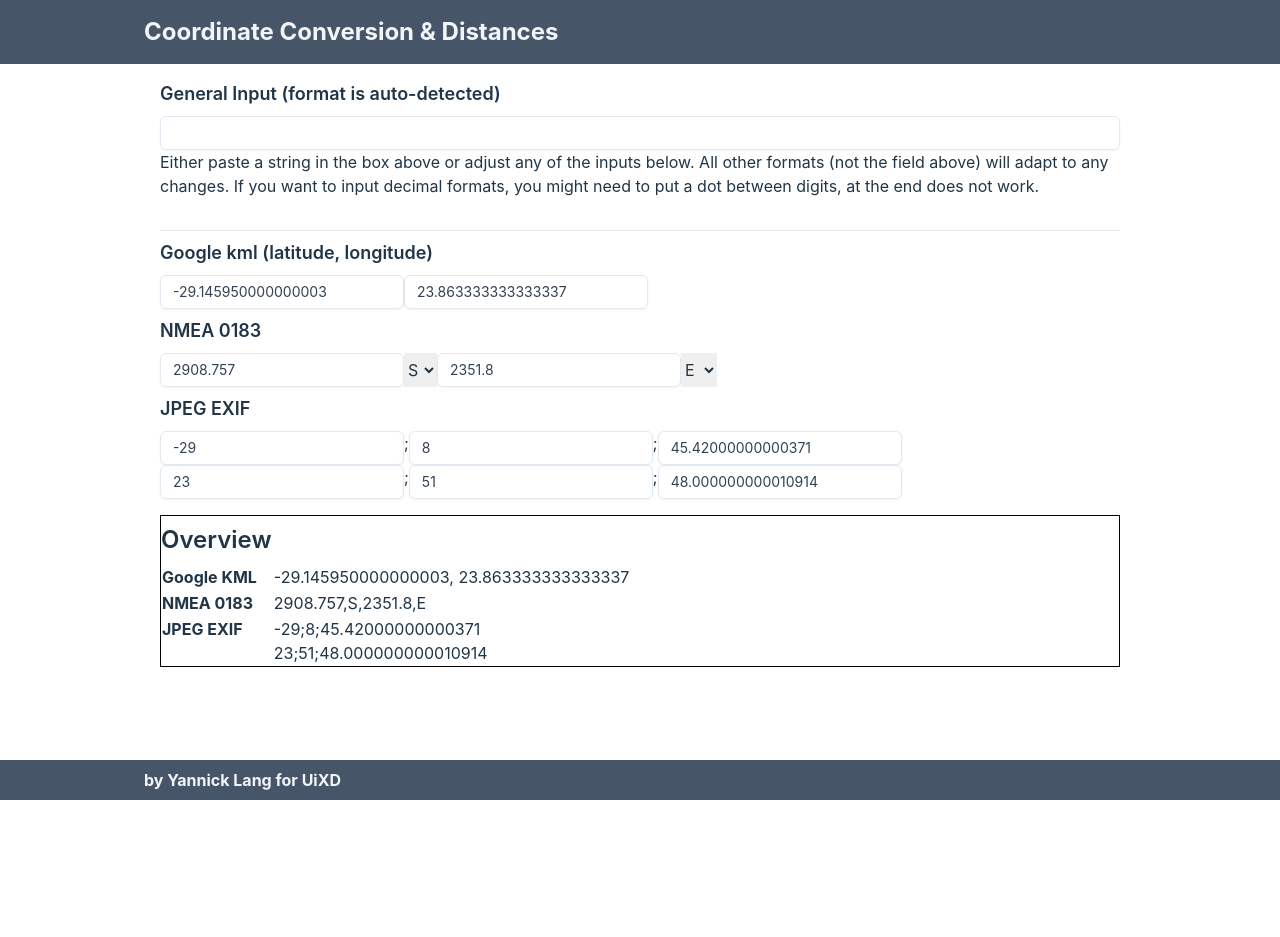
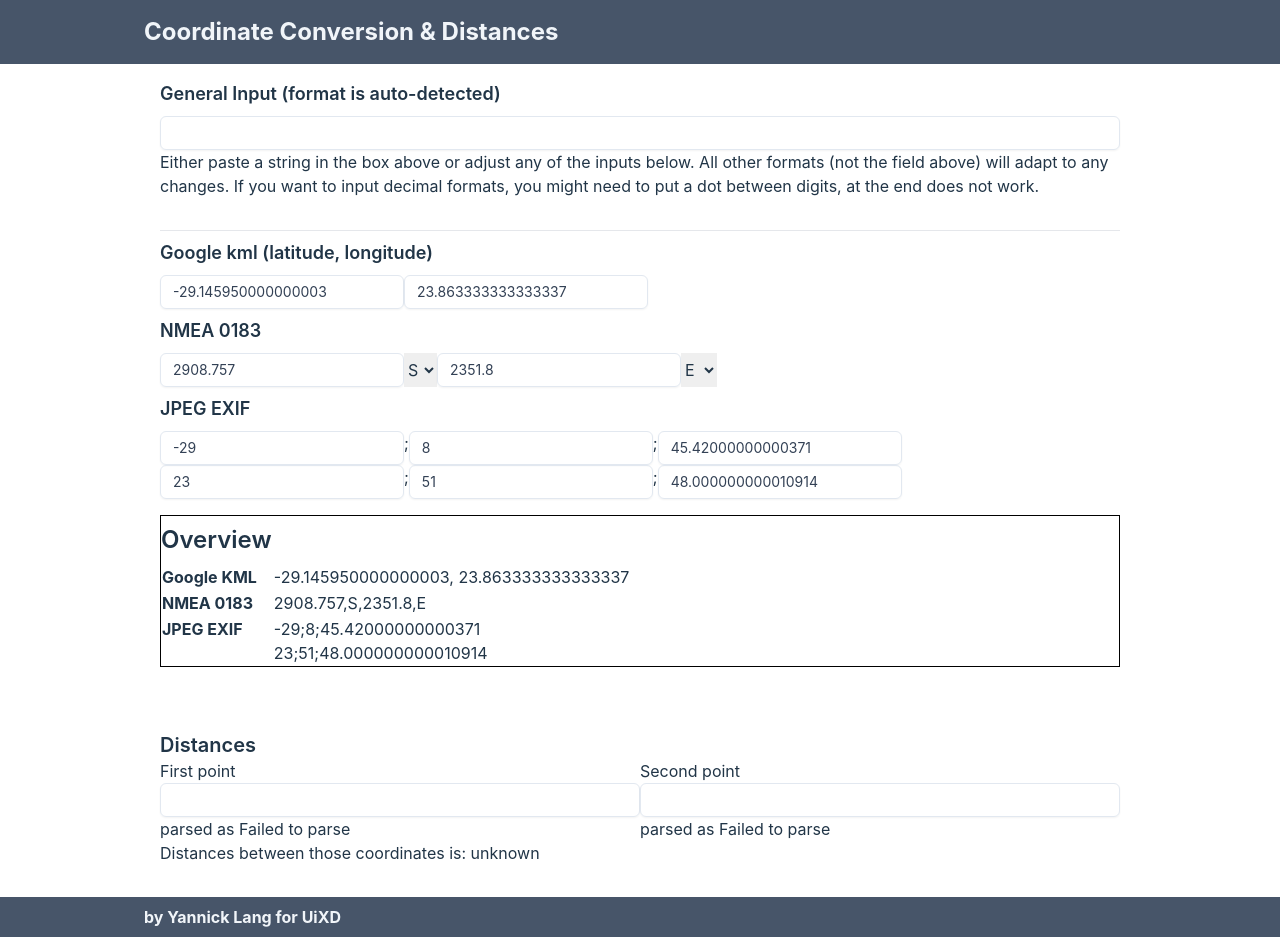
Before and after one commit to layaxx/coordinate-conversion, a React (Vite) app: page / in a window 1280 px wide. Before the commit the page ends 800 px from the top, so only its background shows below. Built offline with nearby package versions, Linux system fonts and the light colour scheme.

Commit message:
add draft of distance calculation

```diff
--- a/src/app.tsx
+++ b/src/app.tsx
@@ -12,13 +12,14 @@ import {
   NMEAToDegrees,
 } from "./lib/conversion"
 import { NMEAData } from "./lib/conversion.data"
-import { reportError } from "./lib/utils"
 import { ToastContainer, toast } from "react-toastify"
 import "react-toastify/dist/ReactToastify.css"
 import Input from "./components/input"
 import KMLComponent from "./components/KML"
 import NMEAComponent from "./components/NMEA"
 import EXIFComponent from "./components/EXIF"
+import Distances from "./components/Distances"
+import { generalInput } from "./lib/parser"
 
 export type SetAllArg = { kml: DecimalDegrees; exif: EXIF; nmea: NMEA }
 
@@ -35,75 +36,6 @@ export function App() {
     setKml(newKml)
     setNmea(newNmea)
     setExif(newExif)
-  }
-
-  function generalInput(input: string): boolean {
-    let match
-    if ((match = input.match(/^(\d+\.\d+)\s*,\s*(\d+\.\d+)\s*$/))) {
-      const newKML: DecimalDegrees = [
-        Number.parseFloat(match[1]),
-        Number.parseFloat(match[2]),
-      ]
-      setKml(newKML)
-      setNmea(decimalDegreesToNMEA(newKML))
-      setExif(decimalDegreesToDegrees(newKML))
-      console.log("KML detected")
-      return true
-    }
-
-    if (
-      (match = input.match(
-        /^(\d+\.\d+)\s*,\s*(N|S)\s*,\s*(\d+\.\d+)\s*,\s*(W|E)\s*$/
-      ))
-    ) {
-      if (!["N", "S"].includes(match[2]) || !["W", "E"].includes(match[4])) {
-        reportError("Failed to parse NMEA")
-        return false
-      }
-      const newNMEA: NMEA = [
-        [Number.parseFloat(match[1]), match[2] as "N" | "S"],
-        [Number.parseFloat(match[3]), match[4] as "W" | "E"],
-      ]
-      setNmea(newNMEA)
-      setExif(NMEAToDegrees(newNMEA))
-      setKml(NMEAToDecimalDegrees(newNMEA))
-
-      console.log("NMEA detected")
-      return true
-    }
-
-    if (
-      (match = input.match(
-        /^\s*(\d+\s*;\s*)(\d+\s*;\s*)(\d+\.?\d*\s*)(\d+\s*;\s*)(\d+\s*;\s*)(\d+\.?\d*\s*)$/
-      ))
-    ) {
-      const newEXIF: EXIF = [
-        [match[1], match[2], match[3]]
-          .map((string) => string.replace(";", ""))
-          .map((string, index) =>
-            index === 2
-              ? Number.parseFloat(string)
-              : Number.parseInt(string, 10)
-          ),
-        [match[4], match[5], match[6]]
-          .map((string) => string.replace(";", ""))
-          .map((string, index) =>
-            index === 2
-              ? Number.parseFloat(string)
-              : Number.parseInt(string, 10)
-          ),
-      ] as EXIF
-
-      setExif(newEXIF)
-      setKml(degreesToDecimalDegrees(newEXIF))
-      setNmea(degreesToNMEA(newEXIF))
-      console.log("EXIF detected")
-
-      return true
-    }
-
-    console.warn("unknown format")
-    return false
   }
 
   return (
@@ -123,7 +55,28 @@ export function App() {
           <Input
             type="text"
             onChange={(event) => {
-              if (generalInput(event.currentTarget.value)) {
+              const response = generalInput(event.currentTarget.value)
+              if (response) {
+                switch (response.type) {
+                  case "exif": {
+                    setExif(response.value)
+                    setNmea(degreesToNMEA(response.value))
+                    setKml(degreesToDecimalDegrees(response.value))
+                    break
+                  }
+                  case "kml": {
+                    setKml(response.value)
+                    setExif(decimalDegreesToDegrees(response.value))
+                    setNmea(decimalDegreesToNMEA(response.value))
+                    break
+                  }
+                  case "nmea": {
+                    setNmea(response.value)
+                    setExif(NMEAToDegrees(response.value))
+                    setKml(NMEAToDecimalDegrees(response.value))
+                    break
+                  }
+                }
                 toast("Coordinates were updated", { type: "success" })
               }
             }}
@@ -167,6 +120,10 @@ export function App() {
             </tbody>
           </table>
         </div>
+
+        <div>
+          <Distances />
+        </div>
       </main>
 
       <footer className="bg-slate-600 text-slate-100 w-full ">
--- /dev/null
+++ b/src/components/Distances.tsx
@@ -0,0 +1,68 @@
+import { useState } from "preact/hooks"
+import Input from "./input"
+import { KeyboardEventHandler } from "preact/compat"
+import { generalInput } from "../lib/parser"
+import {
+  DecimalDegrees,
+  degreesToDecimalDegrees,
+  NMEAToDecimalDegrees,
+} from "../lib/conversion"
+import { distance } from "../lib/distance"
+
+const Distances = () => {
+  const [p1, setP1] = useState<DecimalDegrees | undefined>()
+  const [p2, setP2] = useState<DecimalDegrees | undefined>()
+
+  const changeHandler: KeyboardEventHandler<HTMLInputElement> = (event) => {
+    const response = generalInput(event.currentTarget.value)
+
+    let newValue
+    if (response) {
+      switch (response.type) {
+        case "exif":
+          newValue = degreesToDecimalDegrees(response.value)
+          break
+        case "kml":
+          newValue = response.value
+          break
+        case "nmea":
+          newValue = NMEAToDecimalDegrees(response.value)
+          break
+      }
+    }
+
+    if (event.currentTarget.id === "p1") {
+      setP1(newValue)
+    } else {
+      setP2(newValue)
+    }
+  }
+
+  return (
+    <div className="mt-16">
+      <h3 className="font-semibold text-xl">Distances</h3>
+      <div className="flex w-full">
+        <div className="w-1/2">
+          <label>
+            First point <Input id="p1" type="string" onChange={changeHandler} />
+            parsed as {p1?.join(", ") ?? "Failed to parse"}
+          </label>
+        </div>
+        <div className="w-1/2">
+          <label>
+            Second point{" "}
+            <Input id="p2" type="string" onChange={changeHandler} />
+            parsed as {p2?.join(", ") ?? "Failed to parse"}
+          </label>
+        </div>
+      </div>
+
+      <p>
+        Distances between those coordinates is:{" "}
+        {p1 && p2 ? distance(p1, p2) + " meters" : "unknown"}
+      </p>
+    </div>
+  )
+}
+
+export default Distances
--- /dev/null
+++ b/src/lib/distance.ts
@@ -0,0 +1,15 @@
+import { DecimalDegrees } from "./conversion"
+
+export function distance(p1: DecimalDegrees, p2: DecimalDegrees): number {
+  const [lat1, long1] = p1
+  const [lat2, long2] = p2
+  const deltaLat = lat2 - lat1
+  const deltaLong = long2 - long1
+  const a =
+    Math.pow(Math.sin(deltaLat / 2), 2) +
+    Math.cos(lat1) * Math.cos(lat2) * Math.pow(Math.sin(deltaLong / 2), 2)
+  const R = 6_371
+  const c = 2 * Math.atan2(Math.sqrt(a), Math.sqrt(1 - a))
+
+  return R * c
+}
--- /dev/null
+++ b/src/lib/parser.ts
@@ -0,0 +1,62 @@
+import { DecimalDegrees, EXIF, NMEA } from "./conversion"
+
+type ParserResponse =
+  | undefined
+  | { type: "exif"; value: EXIF }
+  | { type: "nmea"; value: NMEA }
+  | { type: "kml"; value: DecimalDegrees }
+
+export function generalInput(input: string): ParserResponse {
+  let match
+  if ((match = input.match(/^(\d+\.\d+)\s*,\s*(\d+\.\d+)\s*$/))) {
+    const newKML: DecimalDegrees = [
+      Number.parseFloat(match[1]),
+      Number.parseFloat(match[2]),
+    ]
+
+    console.log("KML detected")
+    return { type: "kml", value: newKML }
+  }
+
+  if (
+    (match = input.match(
+      /^(\d+\.\d+)\s*,\s*(N|S)\s*,\s*(\d+\.\d+)\s*,\s*(W|E)\s*$/
+    ))
+  ) {
+    if (!["N", "S"].includes(match[2]) || !["W", "E"].includes(match[4])) {
+      reportError("Failed to parse NMEA")
+      return undefined
+    }
+    const newNMEA: NMEA = [
+      [Number.parseFloat(match[1]), match[2] as "N" | "S"],
+      [Number.parseFloat(match[3]), match[4] as "W" | "E"],
+    ]
+    console.log("NMEA detected")
+    return { type: "nmea", value: newNMEA }
+  }
+
+  if (
+    (match = input.match(
+      /^\s*(\d+\s*;\s*)(\d+\s*;\s*)(\d+\.?\d*\s*)(\d+\s*;\s*)(\d+\s*;\s*)(\d+\.?\d*\s*)$/
+    ))
+  ) {
+    const newEXIF: EXIF = [
+      [match[1], match[2], match[3]]
+        .map((string) => string.replace(";", ""))
+        .map((string, index) =>
+          index === 2 ? Number.parseFloat(string) : Number.parseInt(string, 10)
+        ),
+      [match[4], match[5], match[6]]
+        .map((string) => string.replace(";", ""))
+        .map((string, index) =>
+          index === 2 ? Number.parseFloat(string) : Number.parseInt(string, 10)
+        ),
+    ] as EXIF
+
+    console.log("EXIF detected")
+    return { type: "exif", value: newEXIF }
+  }
+
+  console.warn("unknown format")
+  return undefined
+}
```
